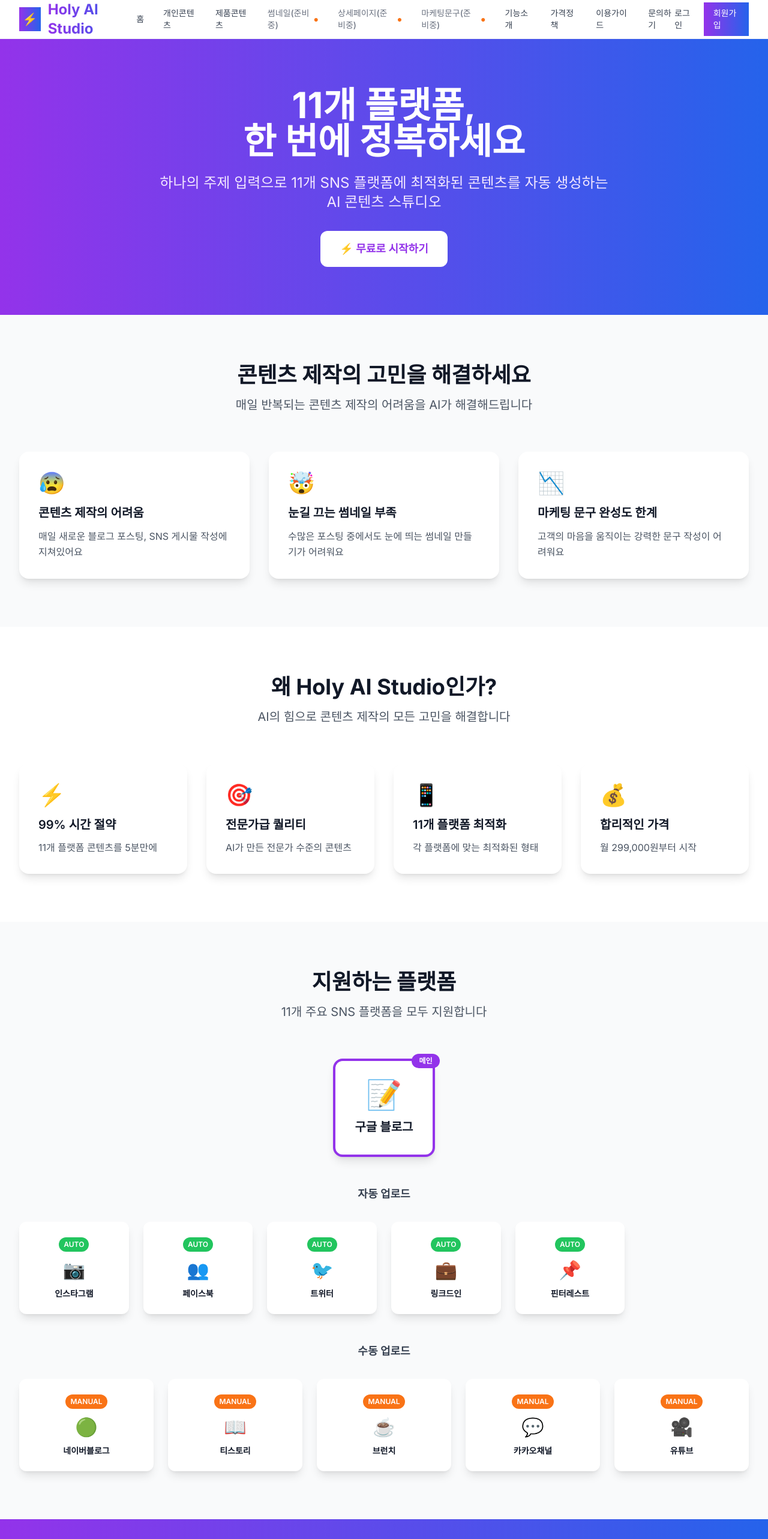
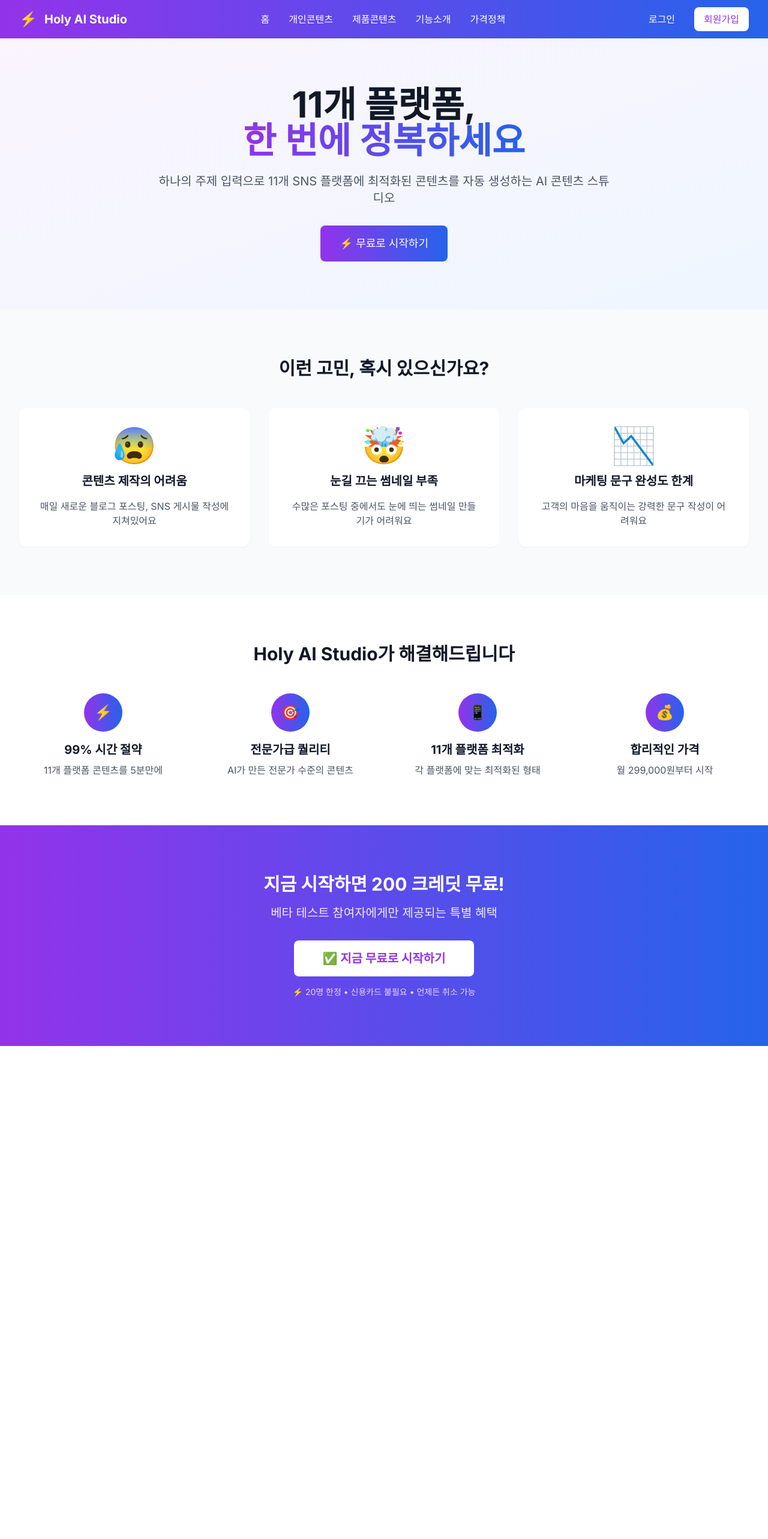
Before and after one commit to holyyomi/yomi-ai-studio, a Next.js app: page / in a window 1280 px wide. Shown: the top 2566 px of the page at 60% size. After the commit the page ends 1744 px from the top, so only its background shows below. Built offline with nearby package versions, Linux system fonts and the light colour scheme.

Commit message:
3단계: 정상 랜딩 페이지 구현 - 완전한 Holy AI Studio 랜딩 페이지 완성

```diff
--- a/app/page.tsx
+++ b/app/page.tsx
@@ -4,244 +4,124 @@ export default function HomePage() {
   return (
     <div className="min-h-screen bg-white">
       {/* 헤더 */}
-      <header className="sticky top-0 z-50 bg-white/95 backdrop-blur-sm border-b border-gray-100">
+      <header className="bg-gradient-to-r from-purple-600 to-blue-600 text-white shadow-lg">
         <div className="max-w-7xl mx-auto px-4 sm:px-6 lg:px-8">
-          <div className="flex justify-between items-center h-16">
-            {/* 로고 */}
+          <div className="flex items-center justify-between h-16">
             <div className="flex items-center space-x-3">
-              <div className="w-10 h-10 bg-gradient-to-r from-purple-600 to-blue-600 rounded-lg flex items-center justify-center text-white text-xl font-bold">
-                ⚡
+              <span className="text-2xl">⚡</span>
+              <span className="text-xl font-bold">Holy AI Studio</span>
             </div>
-              <span className="text-2xl font-bold bg-gradient-to-r from-purple-600 to-blue-600 bg-clip-text text-transparent">
-                Holy AI Studio
-              </span>
+            <div className="hidden md:flex items-center space-x-8">
+              <a href="#" className="hover:text-purple-200 transition-colors">홈</a>
+              <a href="#" className="hover:text-purple-200 transition-colors">개인콘텐츠</a>
+              <a href="#" className="hover:text-purple-200 transition-colors">제품콘텐츠</a>
+              <a href="#" className="hover:text-purple-200 transition-colors">기능소개</a>
+              <a href="#" className="hover:text-purple-200 transition-colors">가격정책</a>
             </div>
-
-            {/* 네비게이션 */}
-            <nav className="hidden md:flex items-center space-x-8">
-              <a href="/" className="text-gray-700 hover:text-purple-600 transition-colors text-sm font-medium">홈</a>
-              <a href="/personal" className="text-gray-700 hover:text-purple-600 transition-colors text-sm font-medium">개인콘텐츠</a>
-              <a href="/product" className="text-gray-700 hover:text-purple-600 transition-colors text-sm font-medium">제품콘텐츠</a>
-              <a href="/thumbnail" className="text-gray-500 hover:text-purple-600 transition-colors text-sm font-medium flex items-center">
-                썸네일(준비중) <span className="text-orange-500 ml-1">●</span>
-              </a>
-              <a href="/detail" className="text-gray-500 hover:text-purple-600 transition-colors text-sm font-medium flex items-center">
-                상세페이지(준비중) <span className="text-orange-500 ml-1">●</span>
-              </a>
-              <a href="/marketing" className="text-gray-500 hover:text-purple-600 transition-colors text-sm font-medium flex items-center">
-                마케팅문구(준비중) <span className="text-orange-500 ml-1">●</span>
-              </a>
-              <a href="/features" className="text-gray-700 hover:text-purple-600 transition-colors text-sm font-medium">기능소개</a>
-              <a href="/pricing" className="text-gray-700 hover:text-purple-600 transition-colors text-sm font-medium">가격정책</a>
-              <a href="/guide" className="text-gray-700 hover:text-purple-600 transition-colors text-sm font-medium">이용가이드</a>
-              <a href="/contact" className="text-gray-700 hover:text-purple-600 transition-colors text-sm font-medium">문의하기</a>
-            </nav>
-
-            {/* 로그인/회원가입 버튼 */}
             <div className="flex items-center space-x-4">
-              <a href="/login" className="text-gray-700 hover:text-purple-600 transition-colors text-sm font-medium">
+              <button className="px-4 py-2 text-white hover:bg-white/10 rounded-lg transition-colors">
                 로그인
-              </a>
-              <a href="/register" className="bg-gradient-to-r from-purple-600 to-blue-600 text-white px-4 py-2 rounded-lg text-sm font-medium hover:shadow-lg transition-all duration-200 hover:scale-105">
+              </button>
+              <button className="px-4 py-2 bg-white text-purple-600 rounded-lg font-medium hover:bg-gray-100 transition-colors">
                 회원가입
-              </a>
+              </button>
             </div>
           </div>
         </div>
       </header>
 
       {/* 히어로 섹션 */}
-      <section className="bg-gradient-to-r from-purple-600 to-blue-600 text-white py-20 px-4 sm:px-6 lg:px-8">
-        <div className="max-w-4xl mx-auto text-center">
-          <h1 className="text-4xl sm:text-5xl lg:text-6xl font-bold mb-6 leading-tight">
+      <section className="bg-gradient-to-br from-purple-50 to-blue-50 py-20">
+        <div className="max-w-7xl mx-auto px-4 sm:px-6 lg:px-8 text-center">
+          <h1 className="text-4xl md:text-6xl font-bold text-gray-900 mb-6">
             11개 플랫폼,<br />
+            <span className="text-transparent bg-clip-text bg-gradient-to-r from-purple-600 to-blue-600">
               한 번에 정복하세요
+            </span>
           </h1>
-          <p className="text-xl sm:text-2xl mb-8 text-purple-100 max-w-3xl mx-auto leading-relaxed">
+          <p className="text-xl text-gray-600 mb-8 max-w-3xl mx-auto">
             하나의 주제 입력으로 11개 SNS 플랫폼에 최적화된 콘텐츠를 자동 생성하는 AI 콘텐츠 스튜디오
           </p>
-          <a href="/register" className="inline-flex items-center bg-white text-purple-600 px-8 py-4 rounded-xl text-lg font-semibold hover:shadow-xl transition-all duration-200 hover:scale-105">
+          <button className="bg-gradient-to-r from-purple-600 to-blue-600 text-white px-8 py-4 rounded-lg text-lg font-medium hover:shadow-lg transform hover:scale-105 transition-all duration-200">
             ⚡ 무료로 시작하기
-          </a>
+          </button>
         </div>
       </section>
 
       {/* 문제점 섹션 */}
-      <section className="py-20 px-4 sm:px-6 lg:px-8 bg-gray-50">
-        <div className="max-w-7xl mx-auto">
-          <div className="text-center mb-16">
-            <h2 className="text-3xl sm:text-4xl font-bold text-gray-900 mb-4">
-              콘텐츠 제작의 고민을 해결하세요
+      <section className="py-20 bg-gray-50">
+        <div className="max-w-7xl mx-auto px-4 sm:px-6 lg:px-8">
+          <h2 className="text-3xl font-bold text-center mb-12 text-gray-900">
+            이런 고민, 혹시 있으신가요?
           </h2>
-            <p className="text-xl text-gray-600 max-w-2xl mx-auto">
-              매일 반복되는 콘텐츠 제작의 어려움을 AI가 해결해드립니다
-            </p>
+          <div className="grid md:grid-cols-3 gap-8">
+            <div className="bg-white p-8 rounded-xl shadow-sm text-center">
+              <div className="text-6xl mb-4">😰</div>
+              <h3 className="text-xl font-bold mb-4 text-gray-900">콘텐츠 제작의 어려움</h3>
+              <p className="text-gray-600">매일 새로운 블로그 포스팅, SNS 게시물 작성에 지쳐있어요</p>
             </div>
-
-          <div className="grid md:grid-cols-3 gap-8">
-            {/* 문제점 1 */}
-            <div className="bg-white rounded-2xl p-8 shadow-lg hover:shadow-xl transition-shadow duration-300">
-              <div className="text-4xl mb-4">😰</div>
-              <h3 className="text-xl font-semibold text-gray-900 mb-3">콘텐츠 제작의 어려움</h3>
-              <p className="text-gray-600 leading-relaxed">
-                매일 새로운 블로그 포스팅, SNS 게시물 작성에 지쳐있어요
-              </p>
+            <div className="bg-white p-8 rounded-xl shadow-sm text-center">
+              <div className="text-6xl mb-4">🤯</div>
+              <h3 className="text-xl font-bold mb-4 text-gray-900">눈길 끄는 썸네일 부족</h3>
+              <p className="text-gray-600">수많은 포스팅 중에서도 눈에 띄는 썸네일 만들기가 어려워요</p>
             </div>
-
-            {/* 문제점 2 */}
-            <div className="bg-white rounded-2xl p-8 shadow-lg hover:shadow-xl transition-shadow duration-300">
-              <div className="text-4xl mb-4">🤯</div>
-              <h3 className="text-xl font-semibold text-gray-900 mb-3">눈길 끄는 썸네일 부족</h3>
-              <p className="text-gray-600 leading-relaxed">
-                수많은 포스팅 중에서도 눈에 띄는 썸네일 만들기가 어려워요
-              </p>
-            </div>
-
-            {/* 문제점 3 */}
-            <div className="bg-white rounded-2xl p-8 shadow-lg hover:shadow-xl transition-shadow duration-300">
-              <div className="text-4xl mb-4">📉</div>
-              <h3 className="text-xl font-semibold text-gray-900 mb-3">마케팅 문구 완성도 한계</h3>
-              <p className="text-gray-600 leading-relaxed">
-                고객의 마음을 움직이는 강력한 문구 작성이 어려워요
-              </p>
+            <div className="bg-white p-8 rounded-xl shadow-sm text-center">
+              <div className="text-6xl mb-4">📉</div>
+              <h3 className="text-xl font-bold mb-4 text-gray-900">마케팅 문구 완성도 한계</h3>
+              <p className="text-gray-600">고객의 마음을 움직이는 강력한 문구 작성이 어려워요</p>
             </div>
           </div>
         </div>
       </section>
 
       {/* 해결책 섹션 */}
-      <section className="py-20 px-4 sm:px-6 lg:px-8">
-        <div className="max-w-7xl mx-auto">
-          <div className="text-center mb-16">
-            <h2 className="text-3xl sm:text-4xl font-bold text-gray-900 mb-4">
-              왜 Holy AI Studio인가?
+      <section className="py-20 bg-white">
+        <div className="max-w-7xl mx-auto px-4 sm:px-6 lg:px-8">
+          <h2 className="text-3xl font-bold text-center mb-12 text-gray-900">
+            Holy AI Studio가 해결해드립니다
           </h2>
-            <p className="text-xl text-gray-600 max-w-2xl mx-auto">
-              AI의 힘으로 콘텐츠 제작의 모든 고민을 해결합니다
-            </p>
+          <div className="grid md:grid-cols-4 gap-8">
+            <div className="text-center">
+              <div className="w-16 h-16 bg-gradient-to-r from-purple-600 to-blue-600 rounded-full flex items-center justify-center mx-auto mb-4">
+                <span className="text-white text-2xl">⚡</span>
               </div>
-
-          <div className="grid md:grid-cols-2 lg:grid-cols-4 gap-8">
-            {/* 해결책 1 */}
-            <div className="bg-white rounded-2xl p-8 shadow-lg hover:shadow-xl transition-all duration-300 hover:-translate-y-2">
-              <div className="text-4xl mb-4">⚡</div>
-              <h3 className="text-xl font-semibold text-gray-900 mb-3">99% 시간 절약</h3>
-              <p className="text-gray-600">
-                11개 플랫폼 콘텐츠를 5분만에
-              </p>
+              <h3 className="text-xl font-bold mb-2 text-gray-900">99% 시간 절약</h3>
+              <p className="text-gray-600">11개 플랫폼 콘텐츠를 5분만에</p>
             </div>
-
-            {/* 해결책 2 */}
-            <div className="bg-white rounded-2xl p-8 shadow-lg hover:shadow-xl transition-all duration-300 hover:-translate-y-2">
-              <div className="text-4xl mb-4">🎯</div>
-              <h3 className="text-xl font-semibold text-gray-900 mb-3">전문가급 퀄리티</h3>
-              <p className="text-gray-600">
-                AI가 만든 전문가 수준의 콘텐츠
-              </p>
+            <div className="text-center">
+              <div className="w-16 h-16 bg-gradient-to-r from-purple-600 to-blue-600 rounded-full flex items-center justify-center mx-auto mb-4">
+                <span className="text-white text-2xl">🎯</span>
               </div>
-
-            {/* 해결책 3 */}
-            <div className="bg-white rounded-2xl p-8 shadow-lg hover:shadow-xl transition-all duration-300 hover:-translate-y-2">
-              <div className="text-4xl mb-4">📱</div>
-              <h3 className="text-xl font-semibold text-gray-900 mb-3">11개 플랫폼 최적화</h3>
-              <p className="text-gray-600">
-                각 플랫폼에 맞는 최적화된 형태
-              </p>
+              <h3 className="text-xl font-bold mb-2 text-gray-900">전문가급 퀄리티</h3>
+              <p className="text-gray-600">AI가 만든 전문가 수준의 콘텐츠</p>
             </div>
-
-            {/* 해결책 4 */}
-            <div className="bg-white rounded-2xl p-8 shadow-lg hover:shadow-xl transition-all duration-300 hover:-translate-y-2">
-              <div className="text-4xl mb-4">💰</div>
-              <h3 className="text-xl font-semibold text-gray-900 mb-3">합리적인 가격</h3>
-              <p className="text-gray-600">
-                월 299,000원부터 시작
-              </p>
+            <div className="text-center">
+              <div className="w-16 h-16 bg-gradient-to-r from-purple-600 to-blue-600 rounded-full flex items-center justify-center mx-auto mb-4">
+                <span className="text-white text-2xl">📱</span>
               </div>
+              <h3 className="text-xl font-bold mb-2 text-gray-900">11개 플랫폼 최적화</h3>
+              <p className="text-gray-600">각 플랫폼에 맞는 최적화된 형태</p>
             </div>
+            <div className="text-center">
+              <div className="w-16 h-16 bg-gradient-to-r from-purple-600 to-blue-600 rounded-full flex items-center justify-center mx-auto mb-4">
+                <span className="text-white text-2xl">💰</span>
               </div>
-      </section>
-
-      {/* 플랫폼 지원 섹션 */}
-      <section className="py-20 px-4 sm:px-6 lg:px-8 bg-gray-50">
-        <div className="max-w-7xl mx-auto">
-          <div className="text-center mb-16">
-            <h2 className="text-3xl sm:text-4xl font-bold text-gray-900 mb-4">
-              지원하는 플랫폼
-            </h2>
-            <p className="text-xl text-gray-600 max-w-2xl mx-auto">
-              11개 주요 SNS 플랫폼을 모두 지원합니다
-            </p>
-          </div>
-
-          {/* 메인 플랫폼 */}
-          <div className="text-center mb-12">
-            <div className="inline-block bg-white rounded-2xl p-8 shadow-lg border-4 border-purple-600 relative">
-              <div className="absolute -top-3 -right-3 bg-purple-600 text-white px-3 py-1 rounded-full text-xs font-semibold">
-                메인
-              </div>
-              <div className="text-5xl mb-4">📝</div>
-              <div className="text-xl font-semibold text-gray-900">구글 블로그</div>
-            </div>
-          </div>
-
-          {/* 자동 업로드 플랫폼 */}
-          <div className="mb-12">
-            <h3 className="text-center text-lg font-semibold text-gray-700 mb-8">자동 업로드</h3>
-            <div className="grid grid-cols-2 sm:grid-cols-3 lg:grid-cols-6 gap-6">
-              {[
-                { name: '인스타그램', icon: '📷' },
-                { name: '페이스북', icon: '👥' },
-                { name: '트위터', icon: '🐦' },
-                { name: '링크드인', icon: '💼' },
-                { name: '핀터레스트', icon: '📌' }
-              ].map((platform, index) => (
-                <div key={index} className="bg-white rounded-xl p-6 text-center shadow-lg hover:shadow-xl transition-all duration-300 hover:-translate-y-2">
-                  <div className="bg-green-500 text-white text-xs font-semibold px-2 py-1 rounded-full mb-3 inline-block">
-                    AUTO
-                  </div>
-                  <div className="text-3xl mb-3">{platform.icon}</div>
-                  <div className="text-sm font-semibold text-gray-900">{platform.name}</div>
-                </div>
-              ))}
-            </div>
-          </div>
-
-          {/* 수동 업로드 플랫폼 */}
-          <div>
-            <h3 className="text-center text-lg font-semibold text-gray-700 mb-8">수동 업로드</h3>
-            <div className="grid grid-cols-2 sm:grid-cols-3 lg:grid-cols-5 gap-6">
-              {[
-                { name: '네이버블로그', icon: '🟢' },
-                { name: '티스토리', icon: '📖' },
-                { name: '브런치', icon: '☕' },
-                { name: '카카오채널', icon: '💬' },
-                { name: '유튜브', icon: '🎥' }
-              ].map((platform, index) => (
-                <div key={index} className="bg-white rounded-xl p-6 text-center shadow-lg hover:shadow-xl transition-all duration-300 hover:-translate-y-2">
-                  <div className="bg-orange-500 text-white text-xs font-semibold px-2 py-1 rounded-full mb-3 inline-block">
-                    MANUAL
-                  </div>
-                  <div className="text-3xl mb-3">{platform.icon}</div>
-                  <div className="text-sm font-semibold text-gray-900">{platform.name}</div>
-                </div>
-              ))}
+              <h3 className="text-xl font-bold mb-2 text-gray-900">합리적인 가격</h3>
+              <p className="text-gray-600">월 299,000원부터 시작</p>
             </div>
           </div>
         </div>
       </section>
 
       {/* CTA 섹션 */}
-      <section className="py-20 px-4 sm:px-6 lg:px-8 bg-gradient-to-r from-purple-600 to-blue-600 text-white">
-        <div className="max-w-4xl mx-auto text-center">
-          <h2 className="text-3xl sm:text-4xl font-bold mb-4">
-            지금 시작하면 200 크레딧 무료!
-          </h2>
-          <p className="text-xl mb-8 text-purple-100">
-            베타 테스트 참여자에게만 제공되는 특별 혜택
-          </p>
-          <a href="/register" className="inline-flex items-center bg-white text-purple-600 px-8 py-4 rounded-xl text-lg font-semibold hover:shadow-xl transition-all duration-200 hover:scale-105">
+      <section className="py-20 bg-gradient-to-r from-purple-600 to-blue-600 text-white">
+        <div className="max-w-7xl mx-auto px-4 sm:px-6 lg:px-8 text-center">
+          <h2 className="text-3xl font-bold mb-4">지금 시작하면 200 크레딧 무료!</h2>
+          <p className="text-xl mb-8 text-purple-100">베타 테스트 참여자에게만 제공되는 특별 혜택</p>
+          <button className="bg-white text-purple-600 px-12 py-4 rounded-lg text-xl font-bold hover:bg-gray-100 transform hover:scale-105 transition-all duration-200">
             ✅ 지금 무료로 시작하기
-          </a>
+          </button>
+          <p className="text-sm text-purple-200 mt-4">⚡ 20명 한정 • 신용카드 불필요 • 언제든 취소 가능</p>
         </div>
       </section>
     </div>
```
Also changed, not shown: tailwind.config.js (+1 -81 lines), 1 other file (tests, documents, lock files or other folders). Lines whose indentation alone changed are shown as unchanged.
